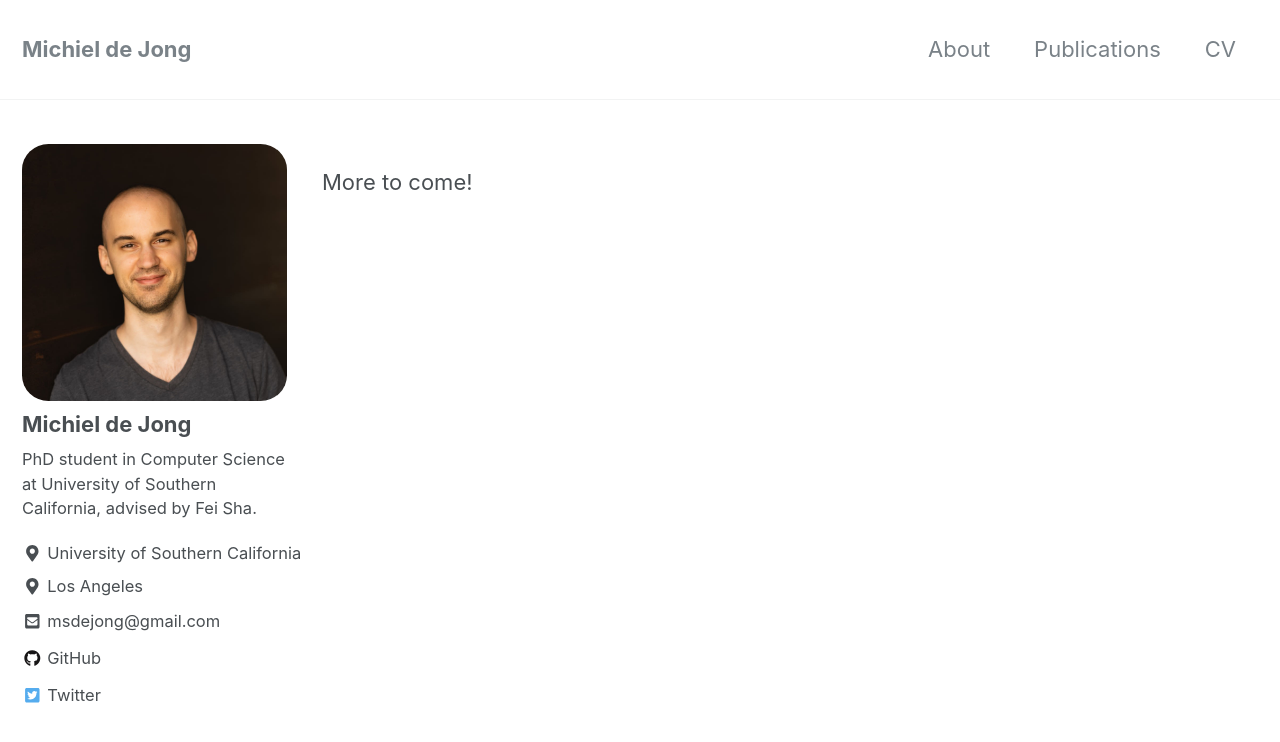
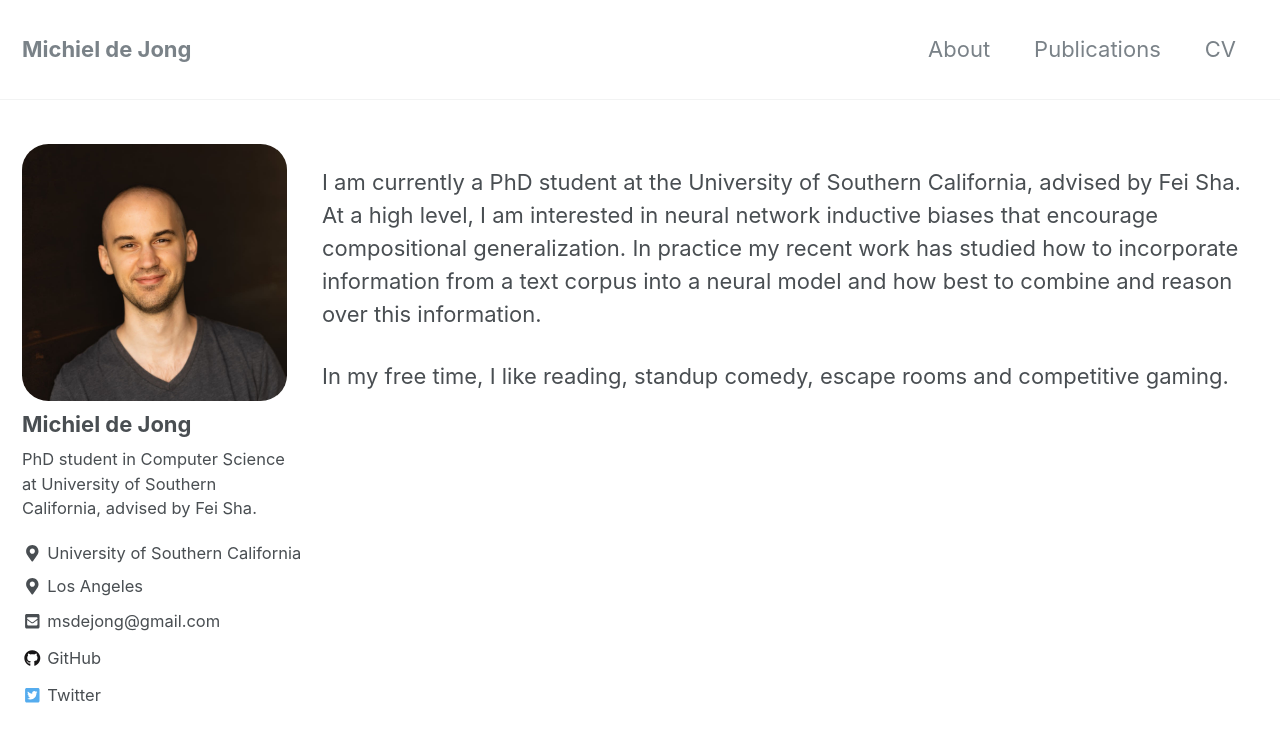
Before and after one commit to msdejong/msdejong.github.io, a Jekyll site: the page built from _pages/about.md, in a window 1280 px wide and 900 px high. Shown: the top 742 px of the window. Built offline with Jekyll 4.4.1, drawn with Linux system fonts in a browser that asks for light colours; nearby versions of some CDN libraries.

Commit message:
update about

```diff
--- a/_pages/about.md
+++ b/_pages/about.md
@@ -8,4 +8,6 @@ redirect_from:
   - /about.html
 classes: wide
 ---
-More to come!
+I am currently a PhD student at the University of Southern California, advised by Fei Sha. At a high level, I am interested in neural network inductive biases that encourage compositional generalization. In practice my recent work has studied how to incorporate information from a text corpus into a neural model and how best to combine and reason over this information.
+
+In my free time, I like reading, standup comedy, escape rooms and competitive gaming.
```
